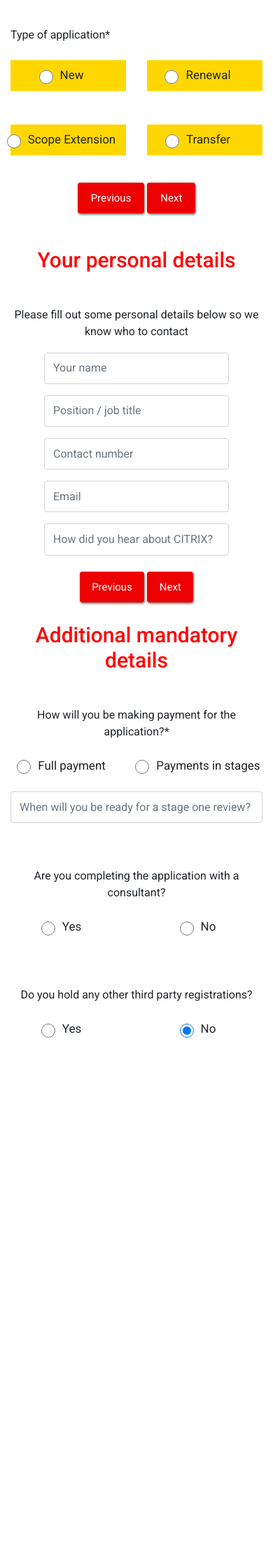
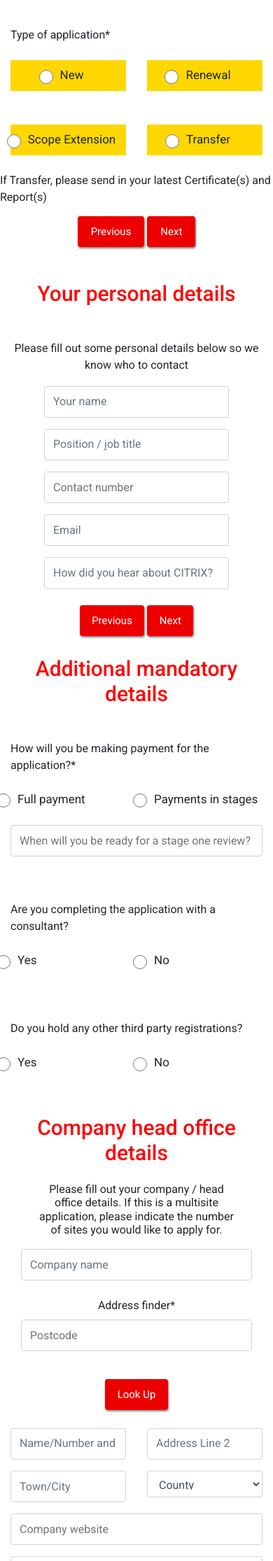
Before and after one commit to muhammadawaisshaikh/Citrix-Web, a PHP site: page /applictionform.html in a window 390 px wide. Shown: the part 894-3125 px from the top of the page at 70% size. Before the commit the page ends 2377 px from the top, so only its background shows below. Run offline with PHP 8.4, Linux system fonts and the light colour scheme; some libraries are stand-ins or nearby versions.

Commit message:
company section done with responsive

```diff
--- a/applictionform.html
+++ b/applictionform.html
@@ -205,6 +205,8 @@
                           </div>
                     </div>
 
+                    <p>If Transfer, please send in your latest Certificate(s) and Report(s)</p>
+
                     <div class="col-lg-12 col-12 ">
                         <div class="press7">
                             <a class="red-btn" href="#">Previous</a>  <a class="red-btn" href="">Next</a>
@@ -283,10 +285,11 @@
         </div>
     </section>
 
+    <!-- Additional mandatory details -->
     <section>
         <div class="additional">
             <div class="container">
-                <div class="row text-center text-md-left">
+                <div class="row  text-md-left">
 
                     <div class="col-lg-12">
                         <h5>Additional mandatory details</h5>
@@ -371,6 +374,376 @@
         </div>
     </section>
 
+    <!-- Company head office details -->
+    <section>
+        <div class="company">
+            <div class="container">
+                <div class="row text-center text-md-left">
+
+                    <div class="col-lg-12">
+                        <h5>Company head office details</h5>
+                        <h6 class="pt-4">Please fill out your company / head office details. If this is a multisite application, please indicate the number of sites you would like to apply for.</h6>
+                    </div>
+
+                    <div class="col-lg-12">
+                        <div class="main">
+                            <div class="col-lg-12 col-12">
+                                <form>
+                                    <div class="form-group">
+                                        <input type="text" class="form-control" placeholder="Company name">
+                                      </div>
+                                </form>
+                            </div>
+
+                            <div class="col-lg-12">
+                                <p class="py-2">Address finder*</p>
+                            </div>
+
+                            <div class="col-lg-12 col-12">
+                                <form>
+                                    <div class="form-group">
+                                        <input type="text" class="form-control" placeholder="Postcode">
+                                      </div>
+                                </form>
+                            </div>
+
+                            <div class="col-lg-12 col-12 ">
+                                <div class="press9">
+                                    <a class="red-btn" href="#">Look Up</a>
+                                </div>
+                            </div>
+                        </div>
+                    </div>
+
+                    <div class="col-lg-12">
+                        <div class="row wrapper">
+                            <div class="col-lg-6 col-6">
+                                <form>
+                                    <div class="form-group">
+                                        <input type="text" class="form-control" placeholder="Name/Number and Street">
+                                      </div>
+                                </form>
+                            </div>
+
+                            <div class="col-lg-6 col-6">
+                                <form>
+                                    <div class="form-group">
+                                        <input type="text" class="form-control" placeholder="Address Line 2">
+                                      </div>
+                                </form>
+                            </div>
+
+                            <div class="col-lg-6 col-6">
+                                <form>
+                                    <div class="form-group">
+                                        <input type="text" class="form-control" placeholder="Town/City">
+                                      </div>
+                                </form>
+                            </div>
+
+                            <div class="col-lg-6 col-6">
+                                <div class="form-group">
+                                    <!-- <label for="exampleFormControlSelect1">Example select</label> -->
+                                    <select class="form-control" id="exampleFormControlSelect1">
+                                      <option>County</option>
+                                      <option>Devon</option>
+                                      <option>Bristol</option>
+                                      <option>Dorset</option>
+                                      <option>Durhan</option>
+                                      <option>Essex</option>
+                                      <option>Cumbria</option>
+                                    </select>
+                                  </div>
+                            </div>
+
+                            <div class="col-lg-12 col-12">
+                                <form>
+                                    <div class="form-group">
+                                        <input type="text" class="form-control" placeholder="Company website">
+                                      </div>
+                                </form>
+                            </div>
+
+                            <div class="col-lg-12 col-12">
+                                <form>
+                                    <div class="form-group">
+                                        <input type="text" class="form-control" placeholder="What sector does your company operate in?">
+                                      </div>
+                                </form>
+                            </div>
+
+                            <div class="col-lg-12 col-12">
+                                <div class="form-group">
+                                    <textarea class="form-control" id="exampleFormControlTextarea1" placeholder="Describe what activities company carries out" rows="3"></textarea>
+                                  </div>
+                            </div>
+
+                            <div class="col-12">
+                                <p class="mt-3">Do you hold any other third party registrations?</p>
+                            </div>
+
+                            <div class="col-lg-2 col-4 py-4">
+                                <div class="form-radio">
+                                    <input class="form-check-input" type="radio" name="exampleRadios" value="option1" checked>
+                                    <label class="form-check-label" for="exampleRadios1">
+                                        Single
+                                    </label>
+                                  </div>
+                            </div>
+
+                            <div class="col-lg-2 col-4 py-4">
+                                <div class="form-radio">
+                                    <input class="form-check-input" type="radio" name="exampleRadios" value="option1" checked>
+                                    <label class="form-check-label" for="exampleRadios1">
+                                        Combined
+                                    </label>
+                                  </div>
+                            </div>
+
+                            <div class="col-lg-2 col-4 py-4">
+                                <div class="form-radio">
+                                    <input class="form-check-input" type="radio" name="exampleRadios" value="option1" checked>
+                                    <label class="form-check-label" for="exampleRadios1">
+                                        Integrated
+                                    </label>
+                                  </div>
+                            </div>
+
+                            <div class="col-12">
+                                <p class="mt-3">Integrated documentation including as applicable manual, procedures and work instructions etc.</p>
+                            </div>
+
+                            <div class="col-lg-2 col-2 py-4">
+                                <div class="form-radio">
+                                    <input class="form-check-input" type="radio" name="exampleRadios" value="option1" checked>
+                                    <label class="form-check-label" for="exampleRadios1">
+                                        Yes
+                                    </label>
+                                  </div>
+                            </div>
+
+                            <div class="col-lg-2 col-2 py-4">
+                                <div class="form-radio">
+                                    <input class="form-check-input" type="radio" name="exampleRadios" value="option1" checked>
+                                    <label class="form-check-label" for="exampleRadios1">
+                                        No
+                                    </label>
+                                  </div>
+                            </div>
+
+                            <div class="col-12">
+                                <p class="mt-3">Management reviews that consider the overall business strategy and plan</p>
+                            </div>
+
+                            <div class="col-lg-2 col-2 py-4">
+                                <div class="form-radio">
+                                    <input class="form-check-input" type="radio" name="exampleRadios" value="option1" checked>
+                                    <label class="form-check-label" for="exampleRadios1">
+                                        No
+                                    </label>
+                                  </div>
+                            </div>
+
+                            <div class="col-lg-2 col-2 py-4">
+                                <div class="form-radio">
+                                    <input class="form-check-input" type="radio" name="exampleRadios" value="option1" checked>
+                                    <label class="form-check-label" for="exampleRadios1">
+                                        No
+                                    </label>
+                                  </div>
+                            </div>
+
+                            <div class="col-12">
+                                <p class="mt-3">An integrated approach to internal audits</p>
+                            </div>
+
+                            <div class="col-lg-2 col-2 py-4">
+                                <div class="form-radio">
+                                    <input class="form-check-input" type="radio" name="exampleRadios" value="option1" checked>
+                                    <label class="form-check-label" for="exampleRadios1">
+                                        No
+                                    </label>
+                                  </div>
+                            </div>
+
+                            <div class="col-lg-2 col-2 py-4">
+                                <div class="form-radio">
+                                    <input class="form-check-input" type="radio" name="exampleRadios" value="option1" checked>
+                                    <label class="form-check-label" for="exampleRadios1">
+                                        No
+                                    </label>
+                                  </div>
+                            </div>
+
+                            <div class="col-12">
+                                <p class="mt-3">An integrated approach to policy and objectives</p>
+                            </div>
+
+                            <div class="col-lg-2 col-2 py-4">
+                                <div class="form-radio">
+                                    <input class="form-check-input" type="radio" name="exampleRadios" value="option1" checked>
+                                    <label class="form-check-label" for="exampleRadios1">
+                                        No
+                                    </label>
+                                  </div>
+                            </div>
+
+                            <div class="col-lg-2 col-2 py-4">
+                                <div class="form-radio">
+                                    <input class="form-check-input" type="radio" name="exampleRadios" value="option1" checked>
+                                    <label class="form-check-label" for="exampleRadios1">
+                                        No
+                                    </label>
+                                  </div>
+                            </div>
+
+                            <div class="col-12">
+                                <p class="mt-3">An integrated approach to systems processes</p>
+                            </div>
+
+                            <div class="col-lg-2 col-2 py-4">
+                                <div class="form-radio">
+                                    <input class="form-check-input" type="radio" name="exampleRadios" value="option1" checked>
+                                    <label class="form-check-label" for="exampleRadios1">
+                                        No
+                                    </label>
+                                  </div>
+                            </div>
+
+                            <div class="col-lg-2 col-2 py-4">
+                                <div class="form-radio">
+                                    <input class="form-check-input" type="radio" name="exampleRadios" value="option1" checked>
+                                    <label class="form-check-label" for="exampleRadios1">
+                                        No
+                                    </label>
+                                  </div>
+                            </div>
+
+                            <div class="col-12">
+                                <p class="mt-3">An integrated approach to improvement mechanisms</p>
+                            </div>
+
+                            <div class="col-lg-2 col-2 py-4">
+                                <div class="form-radio">
+                                    <input class="form-check-input" type="radio" name="exampleRadios" value="option1" checked>
+                                    <label class="form-check-label" for="exampleRadios1">
+                                        Yes
+                                    </label>
+                                  </div>
+                            </div>
+
+                            <div class="col-lg-2 col-2 py-4">
+                                <div class="form-radio">
+                                    <input class="form-check-input" type="radio" name="exampleRadios" value="option1" checked>
+                                    <label class="form-check-label" for="exampleRadios1">
+                                        No
+                                    </label>
+                                  </div>
+                            </div>
+
+                            <div class="col-12">
+                                <p class="mt-3">Integrated management support and responsibilities</p>
+                            </div>
+
+                            <div class="col-lg-2 col-2 py-4">
+                                <div class="form-radio">
+                                    <input class="form-check-input" type="radio" name="exampleRadios" value="option1" checked>
+                                    <label class="form-check-label" for="exampleRadios1">
+                                        Yes
+                                    </label>
+                                  </div>
+                            </div>
+
+                            <div class="col-lg-2 col-2 py-4">
+                                <div class="form-radio">
+                                    <input class="form-check-input" type="radio" name="exampleRadios" value="option1" checked>
+                                    <label class="form-check-label" for="exampleRadios1">
+                                        No
+                                    </label>
+                                  </div>
+                            </div>
+
+                            <div class="col-12">
+                                <p class="mt-3">How many additional sites need to be registered as multisite?*</p>
+                            </div>
+
+                            <div class="col-lg-1 col-3 py-4">
+                                <div class="form-radio">
+                                    <input class="form-check-input" type="radio" name="exampleRadios" value="option1" checked>
+                                    <label class="form-check-label" for="exampleRadios1">
+                                        0
+                                    </label>
+                                  </div>
+                            </div>
+
+                            <div class="col-lg-1 col-3 py-4">
+                                <div class="form-radio">
+                                    <input class="form-check-input" type="radio" name="exampleRadios" value="option1" checked>
+                                    <label class="form-check-label" for="exampleRadios1">
+                                        1
+                                    </label>
+                                  </div>
+                            </div>
+
+                            <div class="col-lg-1 col-3 py-4">
+                                <div class="form-radio">
+                                    <input class="form-check-input" type="radio" name="exampleRadios" value="option1" checked>
+                                    <label class="form-check-label" for="exampleRadios1">
+                                        2
+                                    </label>
+                                  </div>
+                            </div>
+
+                            <div class="col-lg-1 col-3 py-4">
+                                <div class="form-radio">
+                                    <input class="form-check-input" type="radio" name="exampleRadios" value="option1" checked>
+                                    <label class="form-check-label" for="exampleRadios1">
+                                        3
+                                    </label>
+                                  </div>
+                            </div>
+
+                            <div class="col-lg-1 col-3 py-4">
+                                <div class="form-radio">
+                                    <input class="form-check-input" type="radio" name="exampleRadios" value="option1" checked>
+                                    <label class="form-check-label" for="exampleRadios1">
+                                        4
+                                    </label>
+                                  </div>
+                            </div>
+
+                            <div class="col-lg-1 col-3 py-4">
+                                <div class="form-radio">
+                                    <input class="form-check-input" type="radio" name="exampleRadios" value="option1" checked>
+                                    <label class="form-check-label" for="exampleRadios1">
+                                        5
+                                    </label>
+                                  </div>
+                            </div>
+
+                            <div class="col-lg-1 col-3 py-4">
+                                <div class="form-radio">
+                                    <input class="form-check-input" type="radio" name="exampleRadios" value="option1" checked>
+                                    <label class="form-check-label" for="exampleRadios1">
+                                        5+
+                                    </label>
+                                  </div>
+                            </div>
+
+                        </div>
+                    </div>
+
+                    <div class="col-lg-12 col-12 ">
+                        <div class="press10">
+                            <a class="red-btn" href="#">Previous</a>  <a class="red-btn" href="">Next</a>
+                        </div>
+                    </div>
+
+                </div>
+            </div>
+        </div>
+    </section>
+
 
 
     <script src="js/jquery.min.js"></script>
--- a/css/style.css
+++ b/css/style.css
@@ -916,7 +916,46 @@ input.form-check-input {
     padding: 0.60rem .75rem;
 }
 
+.company
+{
+    background-color: white;
+    padding: 5% 0;
+}
 
+.company .main
+{
+    margin-top: 5%;
+}
+
+.company h6
+{
+    padding: 0 10%;
+    text-align: center;
+    font-size: 16px;
+    font-weight: 100;
+}
+
+.company .form-control
+{
+    width: 100%;
+    padding: 0.60rem .75rem;
+}
+
+.company .press9
+{
+    margin-top: 5%;
+}
+
+.company .wrapper
+{
+    margin-top: 6%;
+}
+
+.company .press10
+{
+    margin-top: 7%;
+    text-align: center;
+}
 
 
 
@@ -1210,6 +1249,16 @@ input.form-check-input {
     margin-top: 10%;
 }
 
+.company .press9
+{
+    margin-top: 15%;
+}
+
+.company .wrapper
+{
+    margin-top: 10%;
+}
+
 
 
 
```
